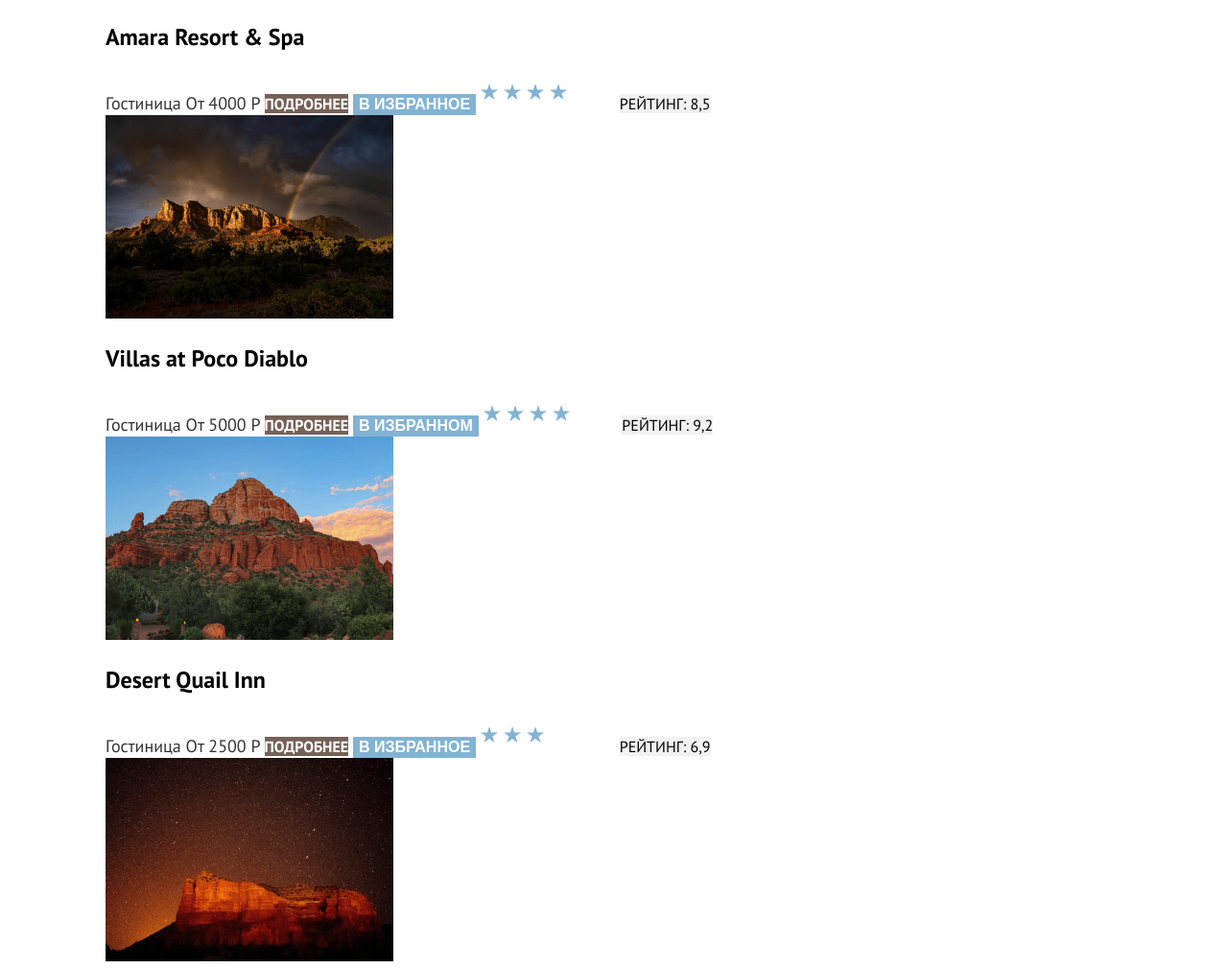
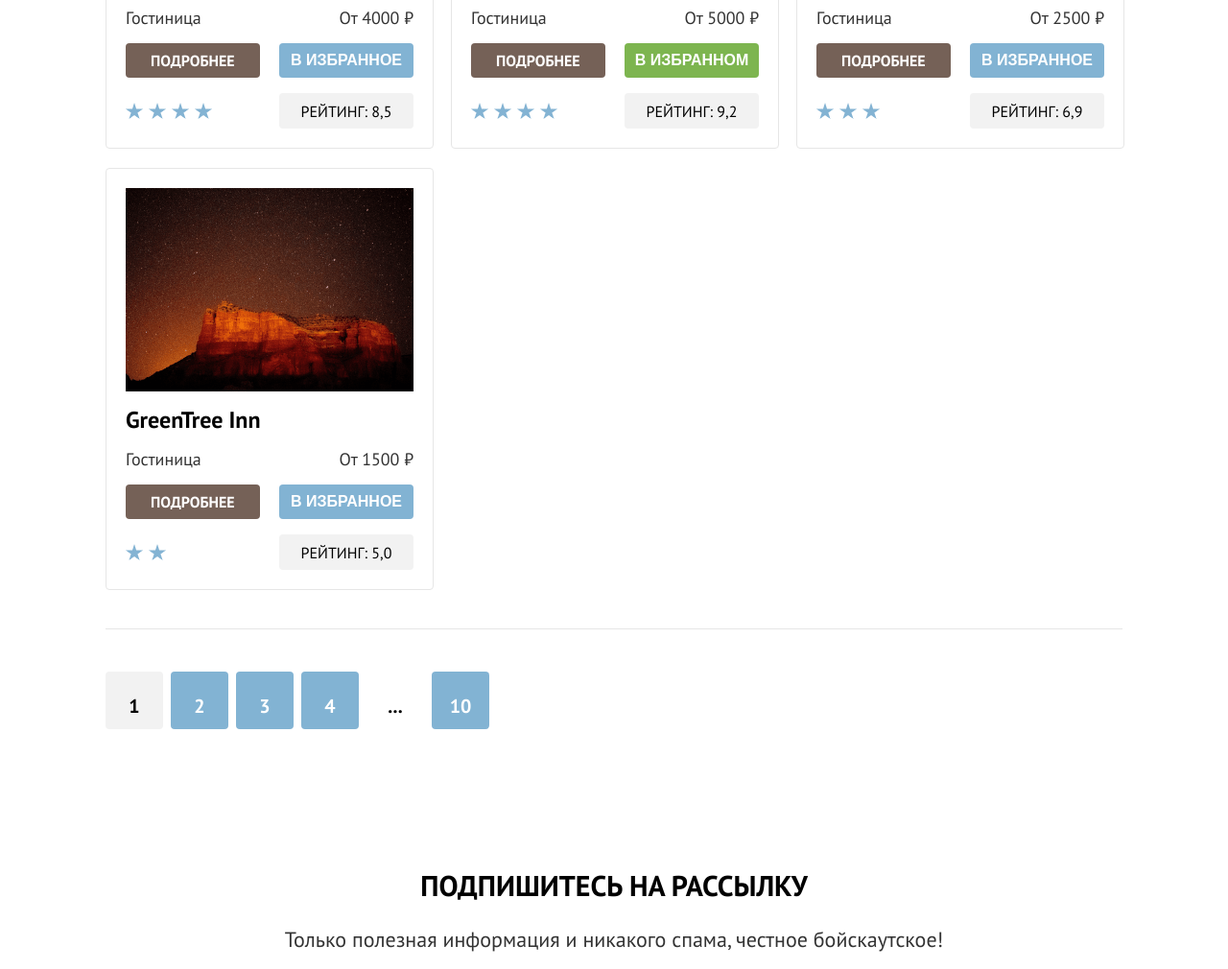
Before and after one commit to htmlacademy-htmlcss/2063915-sedona-35, a plain HTML site: page 6/catalog.html in a window 1280 px wide. Shown: the part 1227-2237 px from the top of the page at 96% size. Drawn offline with Linux system fonts and the light colour scheme.

Commit message:
:heavy_check_mark: Сборка #6

```diff
--- a/6/catalog.html
+++ b/6/catalog.html
@@ -11,17 +11,17 @@
   <body>
     <header class="page header">
       <nav class="navigation">
-        <a class="navigation-link navigation-link-current" href="https://htmlacademy.ru/"><img
+        <a class="navigation-link navigation-link-current" href="index.html"><img
             src="images/main/logo.svg" width="140" height="70" alt="Логотип Седона."></a>
         <ul class="navigation-list first-list">
           <li class="navigation-item">
-            <a class="navigation-link about" href="main.html">Главная</a>
+            <a class="navigation-link about" href="index.html">Главная</a>
           </li>
           <li class="navigation-item">
             <a class="navigation-link about" href="about.html">О Седоне</a>
           </li>
           <li class="navigation-item-item navigation-item-hostels">
-            <a class="navigation-link about" href="hostel.html">Гостиницы</a>
+            <a class="navigation-link about" href="catalog.html">Гостиницы</a>
           </li>
         </ul>
         <ul class="navigation-list navigation-user">
@@ -45,7 +45,6 @@
         </ul>
       </nav>
     </header>
-
     <main class="main-inner main-conteiner">
       <header class="inner-header">
         <div class="page-container">
@@ -86,7 +85,6 @@
                   </label>
                 </li>
               </ul>
-
             </fieldset>
             <fieldset class="catalog-filter-group">
               <legend class="catalog-filter-title">Тип жилья:</legend>
@@ -142,10 +140,10 @@
               </a>
               <h3 class="product-card-title">Amara Resort & Spa</h3>
               <b class="product-card-type">Гостиница</b>
-              <b class="product-card-price">От 4000 Р</b>
+              <b class="product-card-price">От 4000 ₽</b>
               <a class="product-card-buttom-buttom" href="#">Подробнее</a>
               <button class="button-like" type="submit">В избранное</button>
-              <img src="images/catalog/stars-4.png" width="140" height="37" alt="Четыре звезды.">
+              <img src="images/catalog/stars-4.png" width="140" height="37" alt="Четыре звезды." class="stars">
               <b class="product-card-raiting">Рейтинг: 8,5</b>
             </li>
             <li class="product-card">
@@ -153,12 +151,11 @@
                 <img class="product-clard-image" src="images/catalog/catalog-2.png" width="300" height="212" alt="Вид на радугу.">
               </a>
                 <h3 class="product-card-title">Villas at Poco Diablo</h3>
-
               <b class="product-card-type">Гостиница</b>
-              <b class="product-card-price">От 5000 Р</b>
+              <b class="product-card-price">От 5000 ₽</b>
               <a class="product-card-buttom-buttom" href="#">Подробнее</a>
-              <button class="button-like" type="submit">В избранном</button>
-              <img src="images/catalog/stars-4.png" width="140" height="37" alt="Четыре звезды.">
+              <button class="button-like button-like-yet" type="submit">В избранном</button>
+              <img src="images/catalog/stars-4.png" width="140" height="37" alt="Четыре звезды." class="stars">
               <b class="product-card-raiting">Рейтинг: 9,2</b>
             </li>
             <li class="product-card">
@@ -166,12 +163,11 @@
                 <img class="product-clard-image" src="images/catalog/catalog-3.png" width="300" height="212" alt="Вид на Каньон.">
               </a>
                 <h3 class="product-card-title">Desert Quail Inn</h3>
-
               <b class="product-card-type">Гостиница</b>
-              <b class="product-card-price">От 2500 Р</b>
+              <b class="product-card-price">От 2500 ₽</b>
               <a class="product-card-buttom-buttom" href="#">Подробнее</a>
               <button class="button-like" type="submit">В избранное</button>
-              <img src="images/catalog/stars-3.png" width="140" height="37" alt="Три звезды.">
+              <img src="images/catalog/stars-3.png" width="140" height="37" alt="Три звезды." class="stars">
               <b class="product-card-raiting">Рейтинг: 6,9</b>
             </li>
             <li class="product-card">
@@ -179,16 +175,15 @@
                 <img class="product-clard-image" src="images/catalog/catalog-4.png" width="300" height="212" alt="Вид на звёзды и Каньон.">
               </a>
                 <h3 class="product-card-title">GreenTree Inn</h3>
-
               <b class="product-card-type">Гостиница</b>
-              <b class="product-card-price">От 1500 Р</b>
+              <b class="product-card-price">От 1500 ₽</b>
               <a class="product-card-buttom-buttom" href="#">Подробнее</a>
               <button class="button-like" type="submit">В избранное</button>
-              <img src="images/catalog/stars-2.png" width="140" height="37" alt="Две звезды.">
+              <img src="images/catalog/stars-2.png" width="140" height="37" alt="Две звезды." class="stars">
               <b class="product-card-raiting">Рейтинг: 5,0</b>
             </li>
           </ul>
-
+          <img class="border-catalog" src="images/catalog/border-catalog.svg" width="1060" alt="Обводка каталога.">
           <ul class="pagination">
             <li class="pagination-item">
               <a class="pagination-link pagination-current">1</a>
@@ -208,14 +203,11 @@
             <li class="pagination-item">
               <a class="pagination-link" href="#">10</a>
             </li>
-
           </ul>
         </div>
       </div>
-
         </section>
       </header>
-
       <section class="subscription-2">
         <h2 class="lets-subscription">Подпишитесь на рассылку</h2>
         <p class="subscription-description">Только полезная информация и никакого спама, честное бойскаутское!</p>
@@ -229,7 +221,6 @@
         </form>
       </section>
     </main>
-
     <footer class="contats">
       <div class="page-footer-conteiner">
         <section class="footer-social contats-me">
@@ -243,7 +234,7 @@
             </li>
             <li class="footer-social-item">
               <a class="buttin" href="https://t.me/htmlacademy">
-                <img src="images/main/telegram.svg" width="18" height="15,1" alt="Значок Telegram.">
+                <img src="images/main/telegram.svg" width="18" height="16" alt="Значок Telegram.">
                 <span class="visually-hidden">Telegram</span>
               </a>
             </li>
--- a/6/styles/styles.css
+++ b/6/styles/styles.css
@@ -145,12 +145,14 @@ body {
 .main-conteiner {
     flex-grow: 1;
     margin-top: 0;
+    width: 1200px;
+    margin: 0 auto;
 }
 
 .main-logotip {
     background-image: url("../images/main/index-background.png");
     background-color: #82B3D3;
-    background-size: 100% auto;
+    background-size: 1200px auto;
     background-repeat: no-repeat;
 }
 
@@ -205,7 +207,6 @@ body {
     margin-bottom: 30px;
 }
 
-
 .search {
     background-color: #FFFFFF;
 }
@@ -227,6 +228,7 @@ body {
 .subscription-2 {
     background-color: #FFFFFF;
     color: #000000;
+    padding-bottom: 104px;
 
 }
 
@@ -263,7 +265,8 @@ body {
 .reasons-description {
     color: #333333;
     margin: 0;
-    margin-top: 30px;
+    margin-top: 18px;
+    margin-bottom: 18px;
 }
 
 .reasons-item-blue {
@@ -349,7 +352,7 @@ body {
 .subscription-button {
     background-color: #82B3D3;
     border-style: none;
-    border-radius: 0px 4px 4px 0px;
+    border-radius: 0 4px 4px 0;
 }
 
 .subscription-send {
@@ -453,7 +456,6 @@ body {
 }
 
 .select-control{
-    margin-right: 70px;
     border: 2px solid #E5E5E5;
     border-radius: 4px;
     width: 292px;
@@ -462,6 +464,7 @@ body {
 
 .hotels-found{
     color: #000000;
+    margin: 0;
     margin-right: 200px;
 }
 
@@ -502,6 +505,7 @@ body {
     line-height: 28px;
     color: #000000;
     text-decoration: none;
+    grid-column: 2 / -2;
 }
 
 .product-card-type,
@@ -514,6 +518,7 @@ body {
 .product-card-buttom-buttom,
 .button-like {
     font-weight: 700;
+    font-style: normal;
     font-size: 16px;
     line-height: 20px;
     text-transform: uppercase;
@@ -521,17 +526,40 @@ body {
     color: #FFFFFF;
     text-decoration: none;
     border-style: none;
+    border-radius: 4px;
+}
+
+.product-list{
+    display: grid;
+    grid-template-columns: repeat(3, 340px);
+    gap: 20px;
+    margin: 0;
+    margin-bottom: 40px;
+    padding: 0;
 
 }
 
-.product-list{
-    padding-bottom: 40px;
-    border-bottom: 1px solid #E6E6E6;
+.product-card{
+    display: grid;
+    grid-template-rows: 212px min-content 21px 36px 37px;
+    grid-template-columns: 20px 140px 140px 20px;
+    gap: 16px 20px;
+    align-content: center;
+    justify-content: center;
+    border: 1px solid #E6E6E6;
+    width: 340px;
+    border-radius: 4px;
+    padding-top: 20px;
+    padding-bottom: 20px;
 
 }
 
 .button-like {
     background-color: #82B3D3;
+}
+
+.button-like-yet{
+    background-color: #7DB54F;
 }
 
 .product-card-raiting {
@@ -542,13 +570,63 @@ body {
     text-transform: uppercase;
     background-color: #F2F2F2;
     color: #000000;
+    padding: 9px 22px;
+    border-radius: 4px;
+}
+
+.product-card-title{
+    grid-row: 2 / 3;
+    grid-column: 2 / 4;
+    margin: 0;
+}
+.product-card-link{
+    grid-row: 1 / 2;
+    grid-column: 2 / 4;
+}
+
+.product-card-type{
+    grid-row: 3 / 4;
+    grid-column: 2 / 3;
+    justify-self: start;
+}
+
+.product-card-price{
+    grid-row: 3 / 4;
+    grid-column: 3 / 4;
+    justify-self: end;
+}
+
+.product-card-buttom-buttom{
+    grid-row: 4 / 5;
+    grid-column: 2 / 3;
+    padding: 8px 26px;
+}
+
+.button-like{
+    grid-row: 4 / 5;
+    grid-column: 3 / 4;
+}
+
+.stars{
+    grid-row: 5 / 6;
+    grid-column: 2 / 3;
+}
+
+.product-card-raiting{
+    grid-row: 5 / 6;
+    grid-column: 3 / 4;
+}
+
+.border-catalog{
+    margin: 0;
+    margin-bottom: 40px;
 }
 
 .pagination{
     display: flex;
     margin: 0;
     padding: 0;
-    margin-top: 40px;
+    margin-bottom: 60px;
 }
 
 .pagination-link {
@@ -589,6 +667,8 @@ body {
 
 .page-footer-conteiner {
     display: flex;
+    align-items: center;
+    justify-content: center;
     margin: 0 auto;
     width: 1060px;
     padding-top: 40px;
```
Also changed, not shown: 6/index.html (+19 -19 lines), 6/images/catalog/border-catalog.svg (added).
